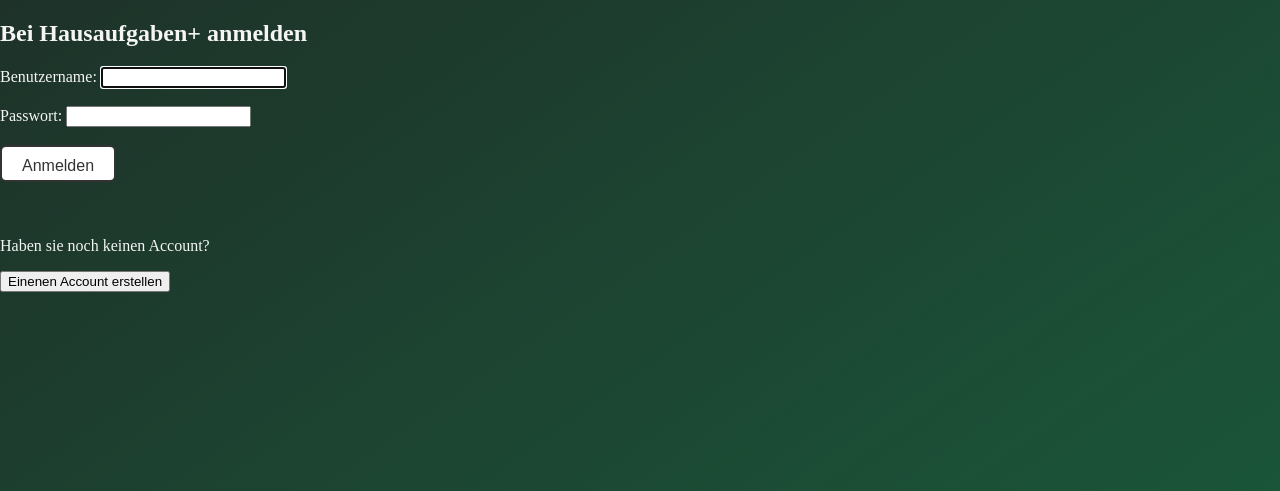
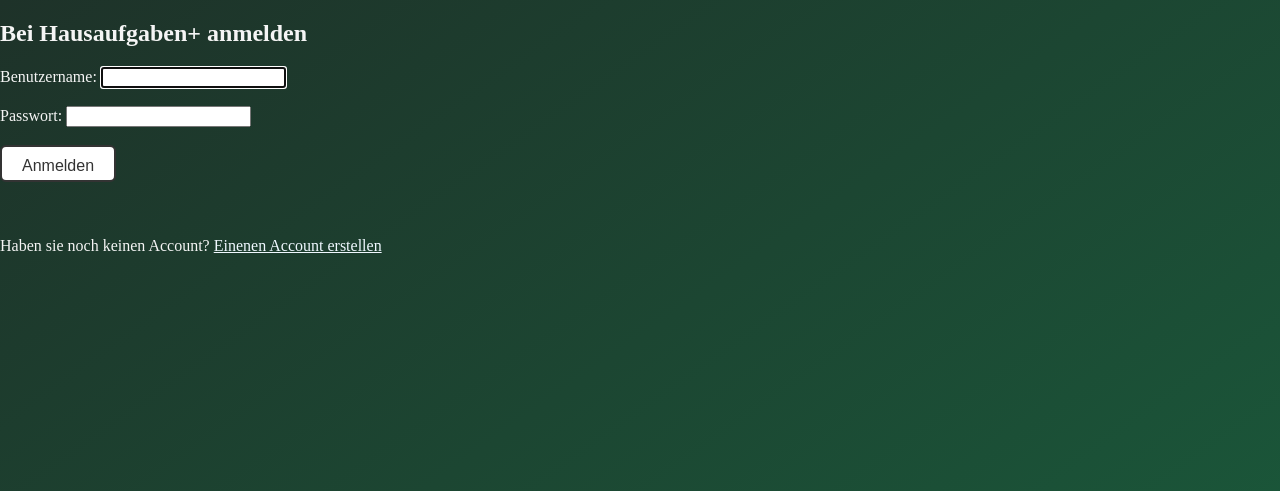
Before and after one commit to KadirFrog/HausaufgabenPlus, a Django app: page /login/ in a window 1280 px wide. Shown: the top 491 px of the page. Run offline with Django 4.2, Linux system fonts and the light colour scheme.

Commit message:
Style fix 2: V 1.2

```diff
--- a/haplus/templates/login.html
+++ b/haplus/templates/login.html
@@ -14,4 +14,4 @@
 </form>
 
   <br>
-  <p>Haben sie noch keinen Account? </p><a href="{% url 'signup' %}"><button>Einenen Account erstellen</button></a>
+  <p>Haben sie noch keinen Account? <a href="{% url 'signup' %}" style="color: aliceblue;">Einenen Account erstellen</a></p>
```
Also changed, not shown: db.sqlite3.
